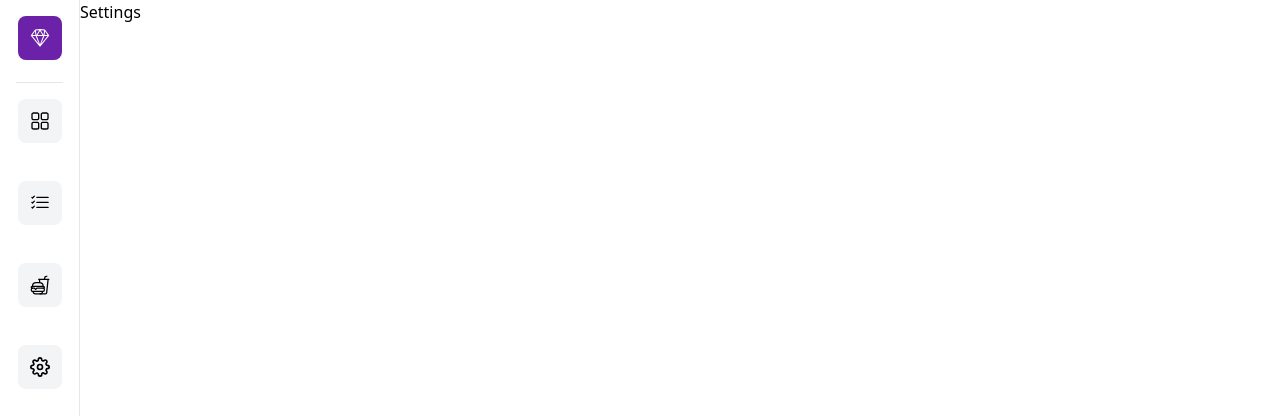
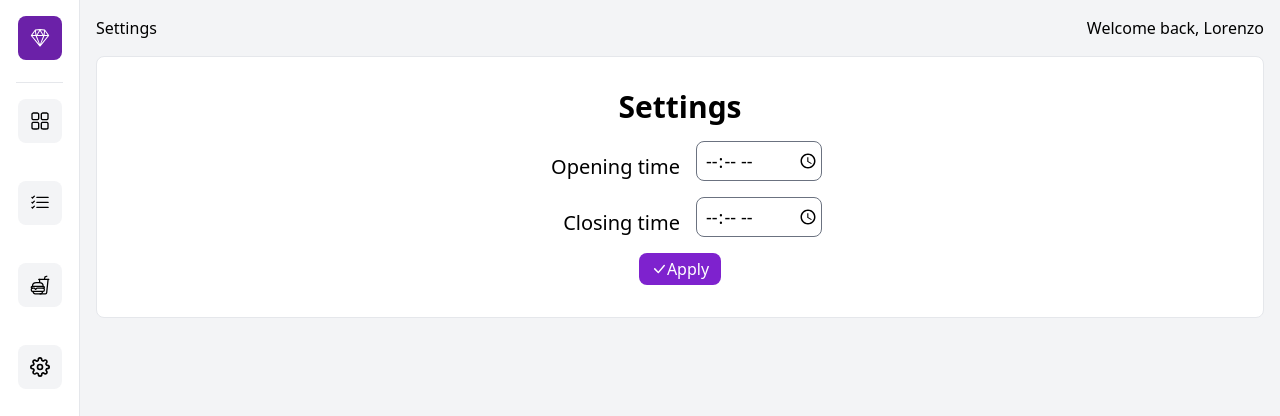
Before and after one commit to Pippopad/foodie, a Next.js app: page /settings in a window 1280 px wide. Shown: the top 416 px of the page. Built offline with nearby package versions, Linux system fonts and the light colour scheme.

Commit message:
Add settings page & small fixes

```diff
--- a/app/items/page.tsx
+++ b/app/items/page.tsx
@@ -23,7 +23,7 @@ const Items = () => {
         <div className="w-full m-auto p-4 border rounded-lg bg-white overflow-y-auto">
           <div className="my-3 p-2 flex justify-end">
             <button
-              className="bg-green-600 text-white px-3 py-1 rounded-lg flex items-center"
+              className="bg-purple-700 hover:bg-purple-800 text-white px-3 py-1 rounded-lg flex items-center"
               onClick={() => setShowAddItemModal(true)}
             >
               <FaPlus />
@@ -84,7 +84,7 @@ const Items = () => {
             <p className="font-bold text-lg">Name</p>
             <input
               type="text"
-              className="border border-gray-500 rounded-lg p-2 text-md w-full focus:outline-none"
+              className="border border-gray-500 rounded-lg p-2 w-full focus:outline-none"
             />
           </div>
           <div className="my-2 grid grid-cols-2 gap-2">
@@ -105,7 +105,7 @@ const Items = () => {
               <p className="font-bold text-lg">Amount</p>
               <input
                 type="number"
-                className="border border-gray-500 rounded-lg p-2 text-md w-full focus:outline-none"
+                className="border border-gray-500 rounded-lg p-2 w-full focus:outline-none"
                 defaultValue={1}
                 min={1}
                 step={1}
@@ -123,7 +123,7 @@ const Items = () => {
             Confirm
           </button>
           <button
-            className="bg-gray-200 hover:bg-gray-300 py-2 px-4 rounded-lg"
+            className="bg-purple-100 hover:bg-purple-200 py-2 px-4 rounded-lg"
             onClick={() => {
               setShowAddItemModal(false);
             }}
@@ -143,7 +143,7 @@ const Items = () => {
             <p className="font-bold text-lg">Name</p>
             <input
               type="text"
-              className="border border-gray-500 rounded-lg p-2 text-md w-full focus:outline-none"
+              className="border border-gray-500 rounded-lg p-2 w-full focus:outline-none"
               defaultValue={editItemModalData["name"]}
             />
           </div>
@@ -165,7 +165,7 @@ const Items = () => {
               <p className="font-bold text-lg">Amount</p>
               <input
                 type="number"
-                className="border border-gray-500 rounded-lg p-2 text-md w-full focus:outline-none"
+                className="border border-gray-500 rounded-lg p-2 w-full focus:outline-none"
                 defaultValue={editItemModalData["amount"]}
                 min={1}
                 step={1}
@@ -183,7 +183,7 @@ const Items = () => {
             Confirm
           </button>
           <button
-            className="bg-gray-200 hover:bg-gray-300 py-2 px-4 rounded-lg"
+            className="bg-purple-100 hover:bg-purple-200 py-2 px-4 rounded-lg"
             onClick={() => {
               setShowEditItemModal(false);
             }}
--- a/app/settings/page.tsx
+++ b/app/settings/page.tsx
@@ -1,7 +1,35 @@
 import React from "react";
+import Header from "@/components/Header";
+import { BsCheckLg } from "react-icons/bs";
 
 const Settings = () => {
-  return <div>Settings</div>;
+  return (
+    <main className="bg-gray-100 min-h-screen">
+      <Header title="Settings" />
+      <div className="p-4">
+        <div className="bg-white px-8 py-8 border rounded-lg grid gap-4 w-full m-auto">
+          <h1 className="text-3xl text-center font-bold">Settings</h1>
+          <div className="grid sm:grid-cols-2">
+            <p className="text-xl sm:place-self-end">Opening time</p>
+            <input
+              type="time"
+              className="border rounded-lg border-gray-500 sm:ml-4 pl-2 py-1 text-lg sm:place-self-start"
+            />
+          </div>
+          <div className="grid sm:grid-cols-2">
+            <p className="text-xl sm:place-self-end">Closing time</p>
+            <input
+              type="time"
+              className="border rounded-lg border-gray-500 sm:ml-4 pl-2 py-1 text-lg sm:place-self-start"
+            />
+          </div>
+          <button className="bg-purple-700 hover:bg-purple-800 text-white px-3 py-1 rounded-lg flex items-center sm:place-self-center place-self-end">
+            <BsCheckLg /> Apply
+          </button>
+        </div>
+      </div>
+    </main>
+  );
 };
 
 export default Settings;
```
